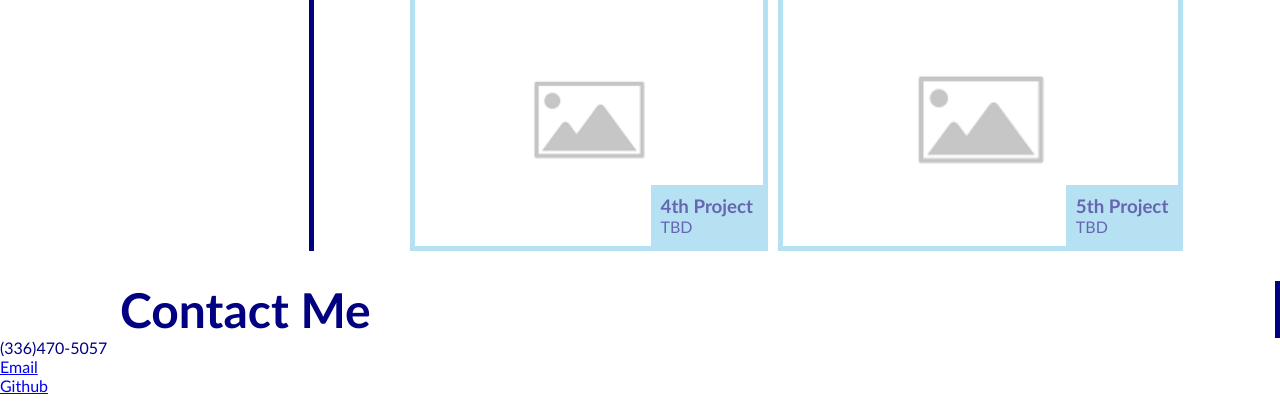
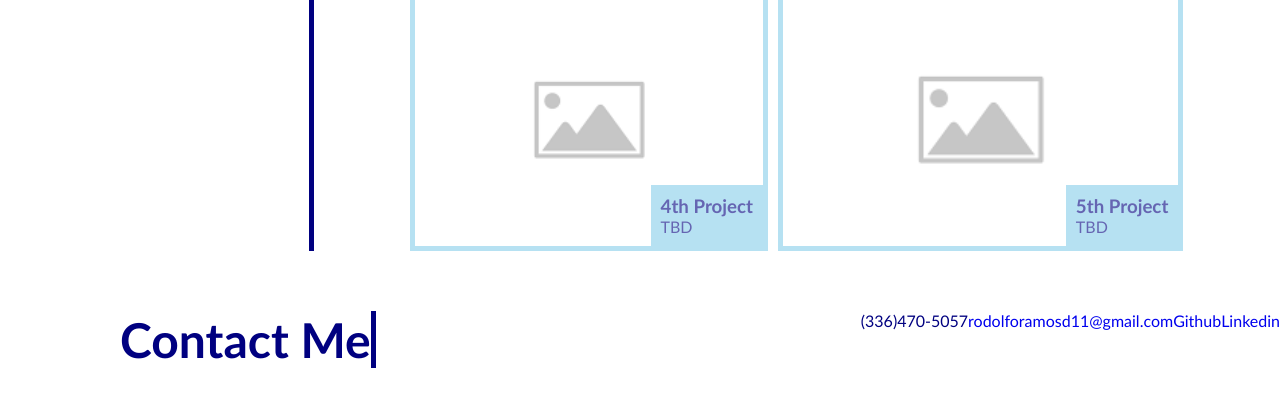
Before and after one commit to rramosx11/portfolio, a plain HTML site: page index.html in a window 1280 px wide. Shown: the part 1278-1692 px from the top of the page. Drawn offline with Linux system fonts and the light colour scheme.

Commit message:
added contact information and links

```diff
--- a/assets/css/style.css
+++ b/assets/css/style.css
@@ -213,3 +213,38 @@ header nav ul li a:hover {
     color: var(--primary);
     padding: 10px;
 }
+
+footer {
+    font-family: 'Trebuchet MS', 'Lucida Sans Unicode', 'Lucida Grande', 'Lucida Sans', Arial, sans-serif;
+    color: var(--primary);
+    background-color: #fff;
+    padding-top: 30px;
+    margin-bottom: 30px;
+    display: flex;
+    justify-content: space-between;
+    flex-wrap: wrap;
+}
+
+footer ul {
+    list-style: none;
+    display: flex;
+    flex-wrap: wrap;
+    justify-content: space-evenly;
+    align-content: center;
+}
+
+.contact-wrapper {
+    display: flex;
+    justify-content: center;
+}
+
+.contact-list {
+
+    display: flex;
+    justify-content: flex-end;
+    align-items: center;
+}
+
+footer ul li a{
+    text-decoration: none;
+}
--- a/index.html
+++ b/index.html
@@ -69,13 +69,13 @@
                 </div>
                 <div class="projects-grid-wrapper">
                     <div class="projects-grid">
-                        <a href="https://rramosx11.github.io/run-buddy/" target="_blank" class="project run-buddy">
+                        <a href="https://rramosx11.github.io/run-buddy/" class="project run-buddy">
                             <div class="work-label">
                                 <h3>Run Buddy</h3>
                                 <p>HTML/CSS</p>
                             </div>
                         </a>
-                        <a href="https://rramosx11.github.io/horiseon-social-solution-services/" target="_blank"
+                        <a href="https://rramosx11.github.io/horiseon-social-solution-services/"
                             class="project horiseon">
                             <div class="work-label">
                                 <h3>Horiseon</h3>
@@ -108,15 +108,19 @@
             <div class="title">
                 <h2>Contact Me</h2>
             </div>
-            <ul>
-                <li>
-                    <p>(336)470-5057</p>
-                </li>
-                <li><a href="mailto:rodolforamosd11@gmail.com">Email</a></li>
-                <li><a href="https://github.com/rramosx11" target="_blank">Github</a></li>
-                <li><a href=""></a></li>
-            </ul>
-
+            <div class="contact-wrapper">
+                <div id="contact-list">
+                    <ul>
+                        <li>
+                            <p>(336)470-5057</p>
+                        </li>
+                        <li><a href="mailto:rodolforamosd11@gmail.com">rodolforamosd11@gmail.com</a></li>
+                        <li><a href="https://github.com/rramosx11">Github</a></li>
+                        <li><a href="https://www.linkedin.com/in/rodolfo-ramos-713202181/">Linkedin</a>
+                        </li>
+                    </ul>
+                </div>
+            </div>
         </footer>
 </body>
 
```
